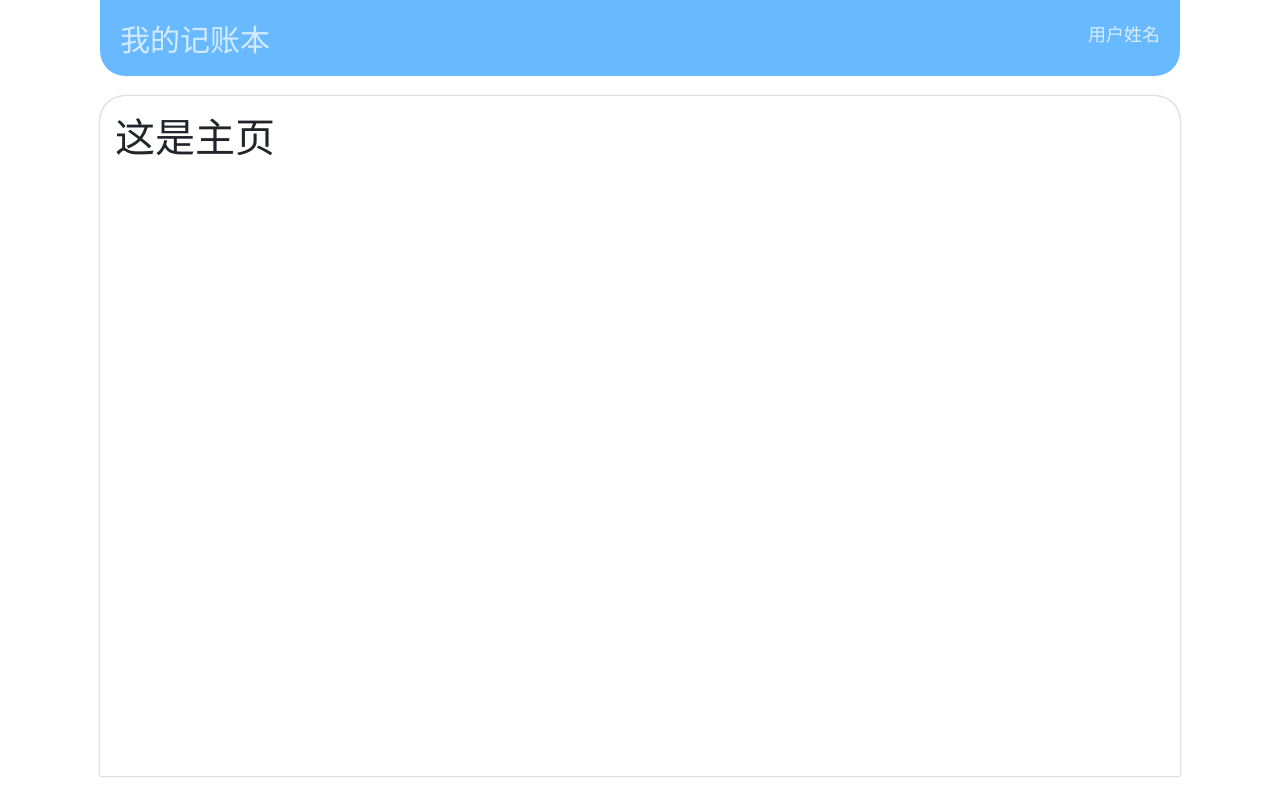
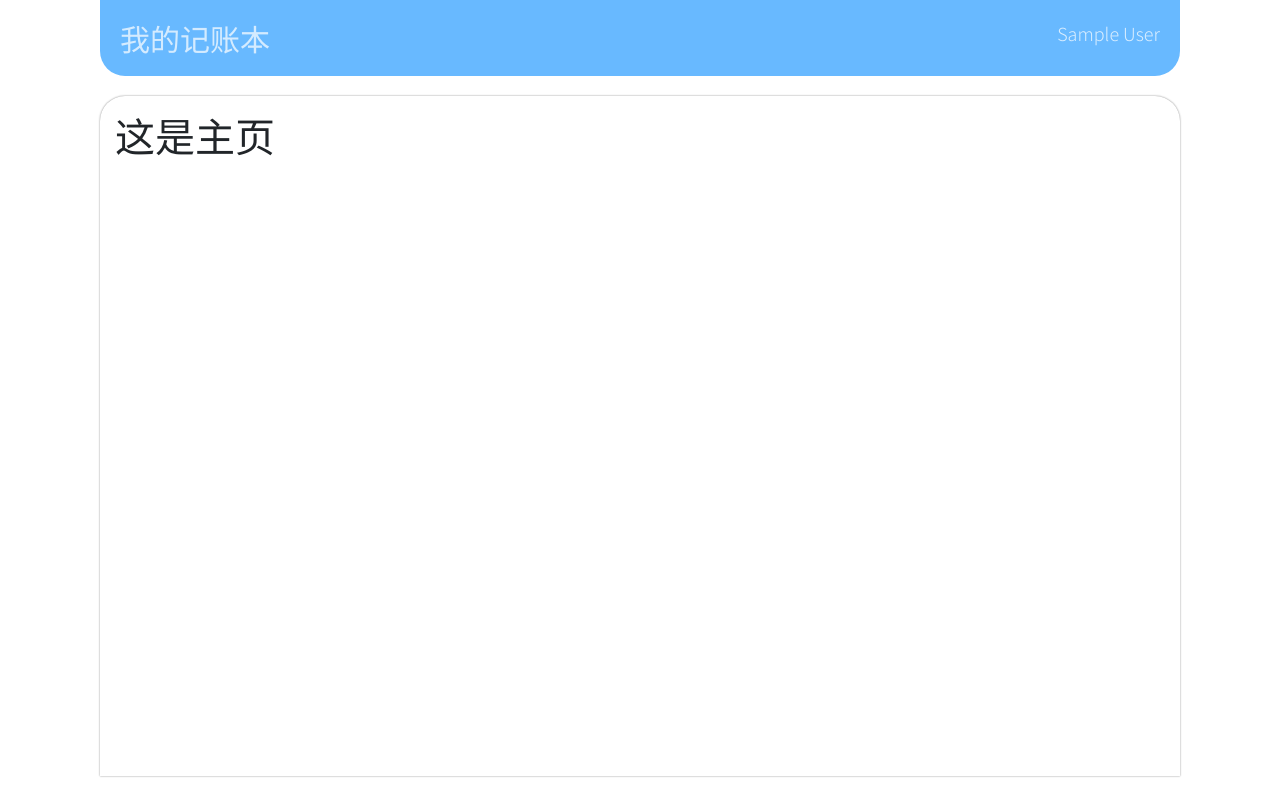
Before and after one commit to hemiahwu/react-expense-tracher, a React (Create React App) app in the folder client/: page / in a window 1280 px wide. Built offline with nearby package versions, Linux system fonts and the light colour scheme; sample sign-in values are in the browser's storage.

Commit message:
lesson-12

```diff
--- a/client/src/App.js
+++ b/client/src/App.js
@@ -1,5 +1,10 @@
 import './App.css';
-import { BrowserRouter as Routers, Route, Routes } from 'react-router-dom';
+import {
+  BrowserRouter as Routers,
+  Route,
+  Routes,
+  Navigate,
+} from 'react-router-dom';
 import Home from './pages/Home';
 import Test from './pages/Test';
 import Login from './pages/Login';
@@ -9,14 +14,30 @@ function App() {
     <div className='App'>
       <Routers>
         <Routes>
-          <Route path='/' element={<Home />} />
+          <Route
+            path='/'
+            element={
+              <ProtectedRoute>
+                <Home />
+              </ProtectedRoute>
+            }
+          />
           <Route path='/login' element={<Login />} />
           <Route path='/register' element={<Register />} />
-          <Route path='/test' element={<Test />} />
+          {/* <Route path='/test' element={<Test />} /> */}
         </Routes>
       </Routers>
     </div>
   );
 }
 
+//路由守卫
+export function ProtectedRoute(props) {
+  if (localStorage.getItem('expense-tracker-user')) {
+    return props.children;
+  } else {
+    return <Navigate to='/login' />;
+  }
+}
+
 export default App;
--- a/client/src/components/DefaultLayout.js
+++ b/client/src/components/DefaultLayout.js
@@ -1,6 +1,26 @@
+import { Dropdown } from 'antd';
 import React from 'react';
+import { useNavigate } from 'react-router-dom';
 import '../resources/default-layout.css';
 const DefaultLayout = (props) => {
+  const navigate = useNavigate();
+  const user = JSON.parse(localStorage.getItem('expense-tracker-user'));
+  const items = [
+    {
+      key: '1',
+      label: (
+        <li
+          onClick={() => {
+            localStorage.removeItem('expense-tracker-user');
+            navigate('/login');
+          }}
+        >
+          退出
+        </li>
+      ),
+    },
+  ];
+
   return (
     <div className='layout'>
       {/* header部分 */}
@@ -9,7 +29,9 @@ const DefaultLayout = (props) => {
           <h1 className='logo'>我的记账本</h1>
         </div>
         <div>
-          <h1 className='username'>用户姓名</h1>
+          <Dropdown menu={{ items }} placement='bottom'>
+            <h1 className='username'>{user.name}</h1>
+          </Dropdown>
         </div>
       </div>
 
--- a/client/src/pages/Login.js
+++ b/client/src/pages/Login.js
@@ -1,4 +1,4 @@
-import React, { useState } from 'react';
+import React, { useState, useEffect } from 'react';
 import axios from 'axios';
 import { Form, Input, message } from 'antd';
 import { Link, useNavigate } from 'react-router-dom';
@@ -28,6 +28,12 @@ const Login = () => {
       message.error('登录失败！');
     }
   };
+  //若用户登录成功，不可以继续访问login页面
+  useEffect(() => {
+    if (localStorage.getItem('expense-tracker-user')) {
+      navigate('/');
+    }
+  }, []);
 
   return (
     <div className='register'>
--- a/client/src/pages/Register.js
+++ b/client/src/pages/Register.js
@@ -1,11 +1,12 @@
-import React, { useState } from 'react';
+import React, { useState, useEffect } from 'react';
 import axios from 'axios';
 import { Form, Input, message } from 'antd';
-import { Link } from 'react-router-dom';
+import { Link, useNavigate } from 'react-router-dom';
 import '../resources/authentication.css';
 import Spinner from '../components/Spinner';
 const Register = () => {
   const [loading, setLoading] = useState(false);
+  const navigate = useNavigate();
   //提交成功后获取表单数据
   const onFinish = async (values) => {
     try {
@@ -18,7 +19,12 @@ const Register = () => {
       setLoading(false);
     }
   };
-
+  //若用户登录成功，不可以继续访问register页面
+  useEffect(() => {
+    if (localStorage.getItem('expense-tracker-user')) {
+      navigate('/');
+    }
+  }, []);
   return (
     <div className='register'>
       {loading && <Spinner />}
```
Also changed, not shown: 1 other file (tests, documents, lock files or other folders).
